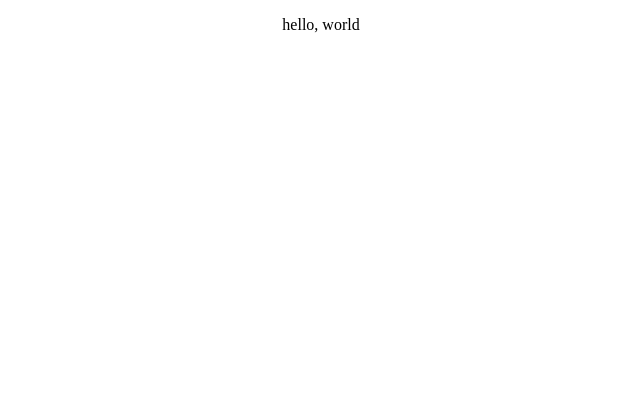
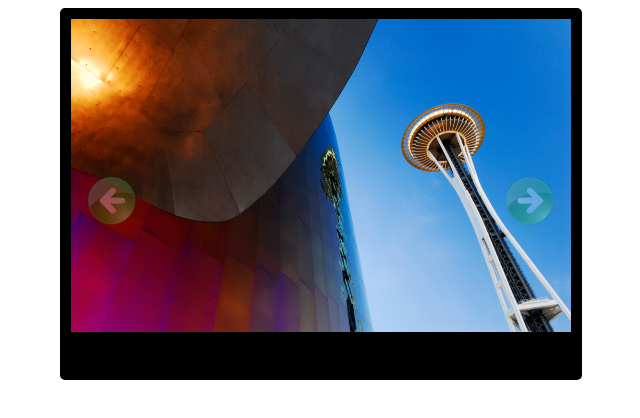
Before and after one commit to kevinx6000/SynoHW2, a plain HTML site: page index.html in a window 1280 px wide. Shown: the whole page, without its empty margins (319-959 px from the left). Drawn offline with Linux system fonts and the light colour scheme.

Commit message:
Click version; fix image size bug;
Click version
* view image by clicking on left/right button
* fix bug: img with different size now fit into div container

```diff
--- a/index.html
+++ b/index.html
@@ -3,11 +3,31 @@
 
 	<head>
 		<title>Slide show</title>
+		<link rel="stylesheet" type="text/css" href="slideShow.css">
+		<script src="slideShow.js"></script>
 	</head>
 
 	<body>
-		<!-- Symobolic hello world -->
-		<p align="center">hello, world</p>
+
+		<!-- Display area -->
+		<div id="display"></div>
+
+		<!-- Slide show -->
+		<script>
+			var s = new Slide({
+				id: "display",
+				items: [
+					"img/01.jpg",
+					"img/test.gif",
+					"img/02.jpg",
+					"img/03.jpg",
+					"img/04.jpg",
+					"img/05.jpg",
+					"img/06.jpg"]
+			});
+			s.start();
+		</script>
+
 	</body>
 
 </html>
--- /dev/null
+++ b/slideShow.css
@@ -0,0 +1,45 @@
+/* Main container */
+div.slideShow.main {
+	position: relative;
+	margin: auto;
+	width: 500px;
+	height: 350px;
+	background-color: #000000;
+	border: 1px solid transparent;
+	border-radius: 5px;
+	padding: 10px;
+	text-align: center;
+}
+
+/* Image containter */
+img.slideShow.image {
+	margin: auto;
+	display: none;
+	animation-name: slideShow-fade;
+	animation-duration: 1s;
+}
+
+/* Buttons */
+div.slideShow.button {
+	position: absolute;
+	width: 50px;
+	height: 50px;
+	top: 45%;
+	opacity: 0.3;
+	cursor: pointer;
+}
+div.slideShow.button:hover {
+	opacity: 1;
+}
+
+/* Image animation (CSS3) */
+/* Safari 4.0-8.0 */
+@keyframes slideShow-fade {
+	from {opacity: 0;}
+	to {opacity: 1;}
+}
+/* Other */
+@-webkit-keyframes slideShow-fade {
+	from {opacity: 0;}
+	to {opacity: 1;}
+}
--- /dev/null
+++ b/slideShow.js
@@ -0,0 +1,120 @@
+// Slide show
+function Slide(para) {
+
+	// Data members
+	this.id = para.id;
+	this.items = para.items;
+	this.curImgID = 0;
+
+	// Start slide show
+	this.start = function() {
+		var diplay = {};
+		var output = "";
+		var that = this;
+
+		// Get display area
+		display = document.getElementById(this.id);
+
+		// Create image blocks
+		output += this.createImageBlock();
+
+		// Create prev/next buttons
+		output += this.createButton();
+
+		// Apply slide show
+		display.className = "slideShow main";
+		display.innerHTML = output;
+
+		// Turn the first image on
+		this.changeImage(0);
+
+		// Bind change function to buttons
+		document.getElementById("slideBtnPrev").onclick = function() {
+			that.changeImage(-1);
+		}
+		document.getElementById("slideBtnNext").onclick = function() {
+			that.changeImage(+1);
+		}
+	};
+
+	// Create image blocks
+	this.createImageBlock = function() {
+		var i = 0;
+		var output = "";
+
+		// For each image
+		for(i = 0; i < this.items.length; i++) {
+
+			// Image source
+			output += "<img";
+			output += " src=\"" + this.items[i] + "\"";
+			output += " id=\"slidePic" + i + "\"";
+			output += " class=\"slideShow image\"";
+			output += ">";
+		}
+
+		return output;
+	}
+
+	// Create prev/next button
+	this.createButton = function() {
+		var output = "";
+
+		// Prev button
+		output += "<div";
+		output += " id=\"slideBtnPrev\"";
+		output += " class=\"slideShow button\"";
+		output += " style=\"left: 5%\"";
+		output += ">";
+		output += "<img";
+		output += " src=\"img/left.png\"";
+		output += " width=\"100%\"";
+		output += " height=\"100%\"";
+		output += ">";
+		output += "</div>";
+
+		// Next button
+		output += "<div";
+		output += " id=\"slideBtnNext\"";
+		output += " class=\"slideShow button\"";
+		output += " style=\"right: 5%\"";
+		output += ">";
+		output += "<img";
+		output += " src=\"img/right.png\"";
+		output += " width=\"100%\"";
+		output += " height=\"100%\"";
+		output += ">";
+		output += "</div>";
+
+		return output;
+	}
+
+	// Change image
+	this.changeImage = function(shift) {
+		var i = 0;
+		var curImg = {};
+		var maxLen = this.items.length;
+
+		// Hide current image
+		curImg = document.getElementById("slidePic" + this.curImgID);
+		curImg.style = "display: none;";
+
+		// Update current image ID
+		this.curImgID += shift;
+		if (this.curImgID < 0) this.curImgID += maxLen;
+		if (this.curImgID >= maxLen) this.curImgID -= maxLen;
+
+		// Show current image
+		curImg = document.getElementById("slidePic" + this.curImgID);
+		curImg.style = "display: block;";
+
+		// Fit width and height
+		if (curImg.height > curImg.width) {
+			curImg.style.height = "100%";
+			curImg.style.width = "auto";
+		} else {
+			curImg.style.width = "100%";
+			curImg.style.height = "auto";
+		}
+	}
+}
```
Also changed, not shown: img/01.jpg (added), img/03.jpg (added), img/04.jpg (added), img/05.jpg (added), img/06.jpg (added), img/left.png (added), img/right.png (added), img/test.gif (added), 1 other file.
